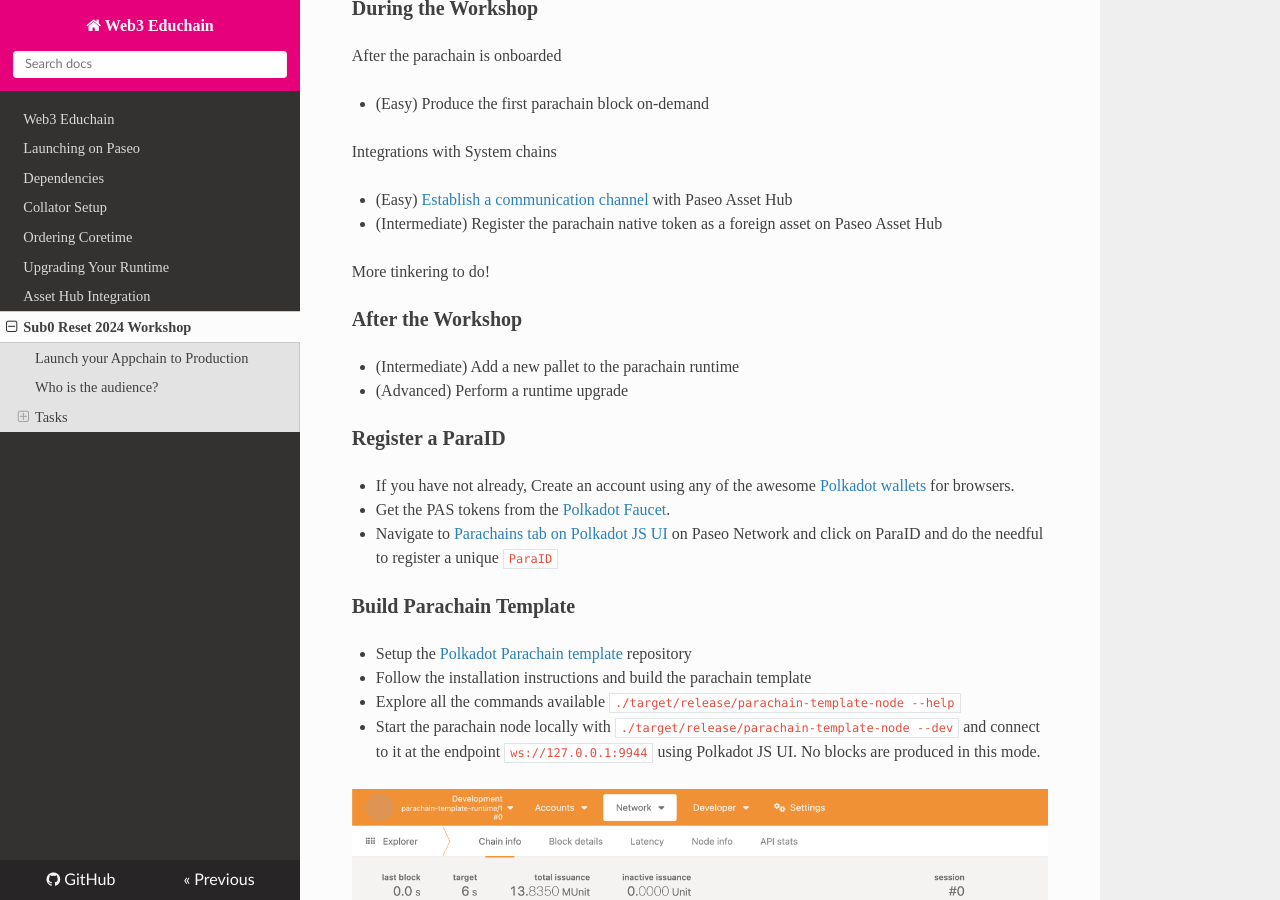
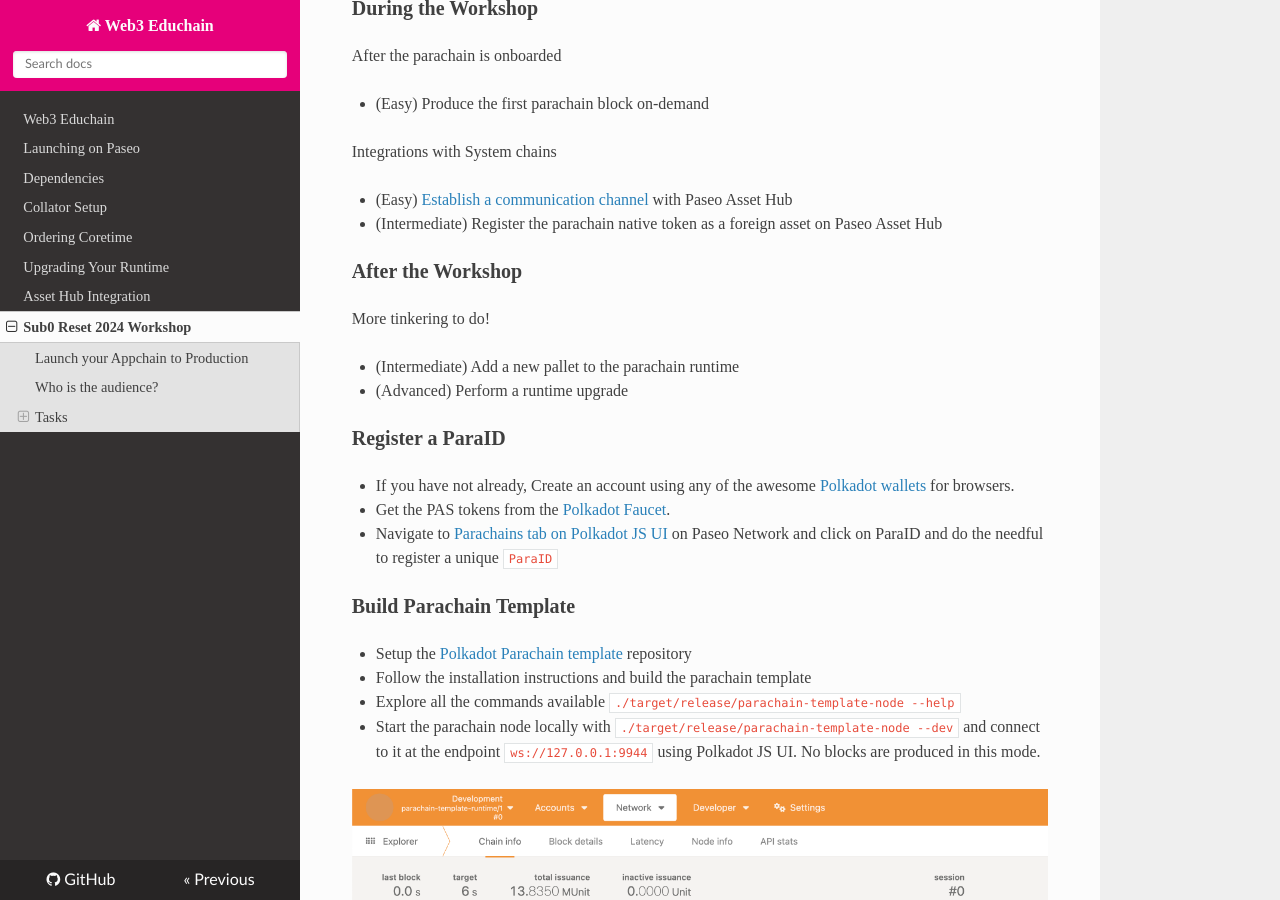
Before and after one commit to w3f/educhain, an MkDocs documentation site: the page built from docs/sub0-reset-2024.md, in a window 1280 px wide and 900 px high, scrolled down 789 px. Built offline with MkDocs 1.6.1, drawn with Linux system fonts in a browser that asks for light colours; nearby versions of some CDN libraries.

```diff
--- a/docs/sub0-reset-2024.md
+++ b/docs/sub0-reset-2024.md
@@ -36,9 +36,9 @@ Integrations with System chains
 - (Easy) [Establish a communication channel](#establish-hrmp-channel-with-asset-hub) with Paseo Asset Hub
 - (Intermediate) Register the parachain native token as a foreign asset on Paseo Asset Hub
 
+### After the Workshop
+
 More tinkering to do!
-
-### After the Workshop
 
 - (Intermediate) Add a new pallet to the parachain runtime
 - (Advanced) Perform a runtime upgrade
```
